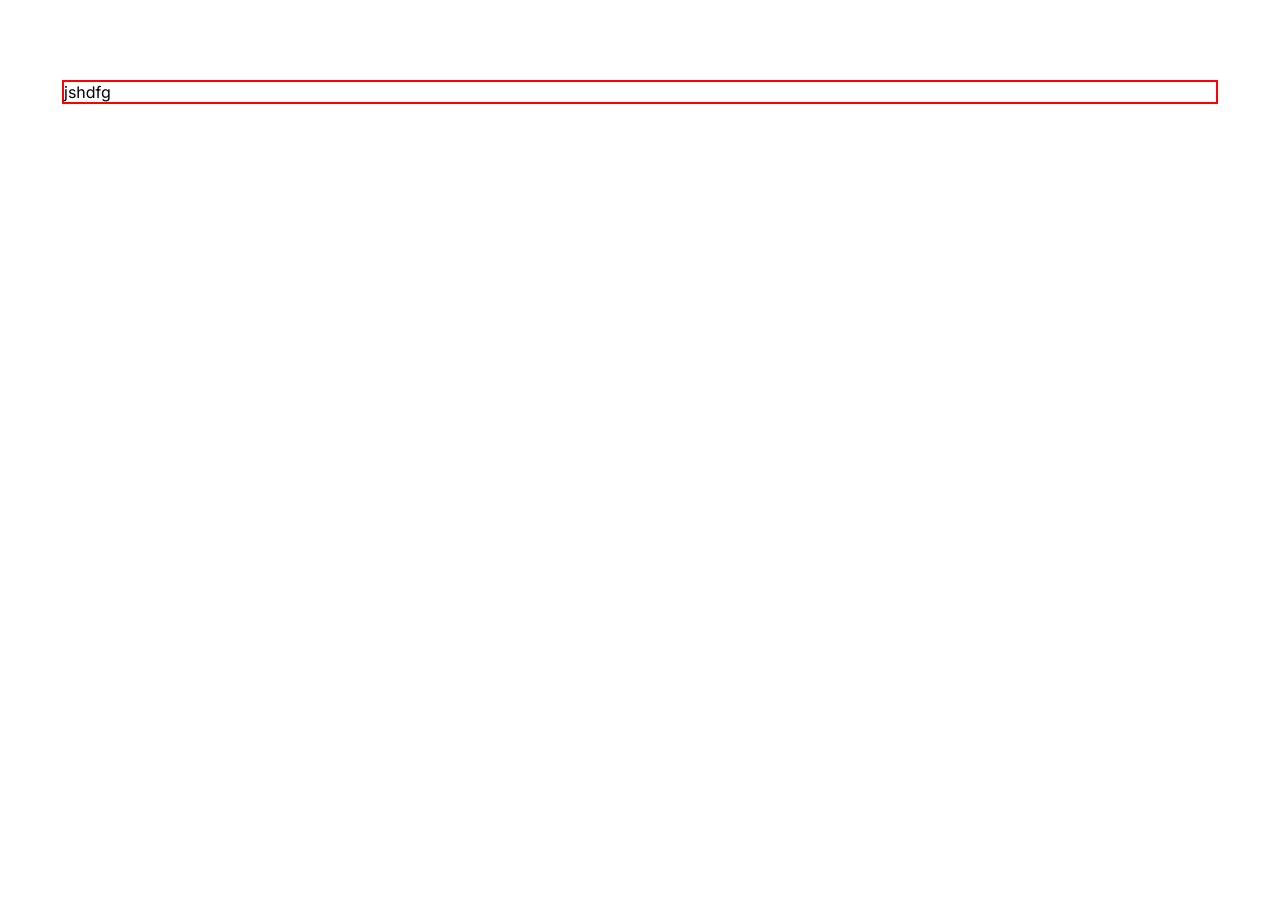
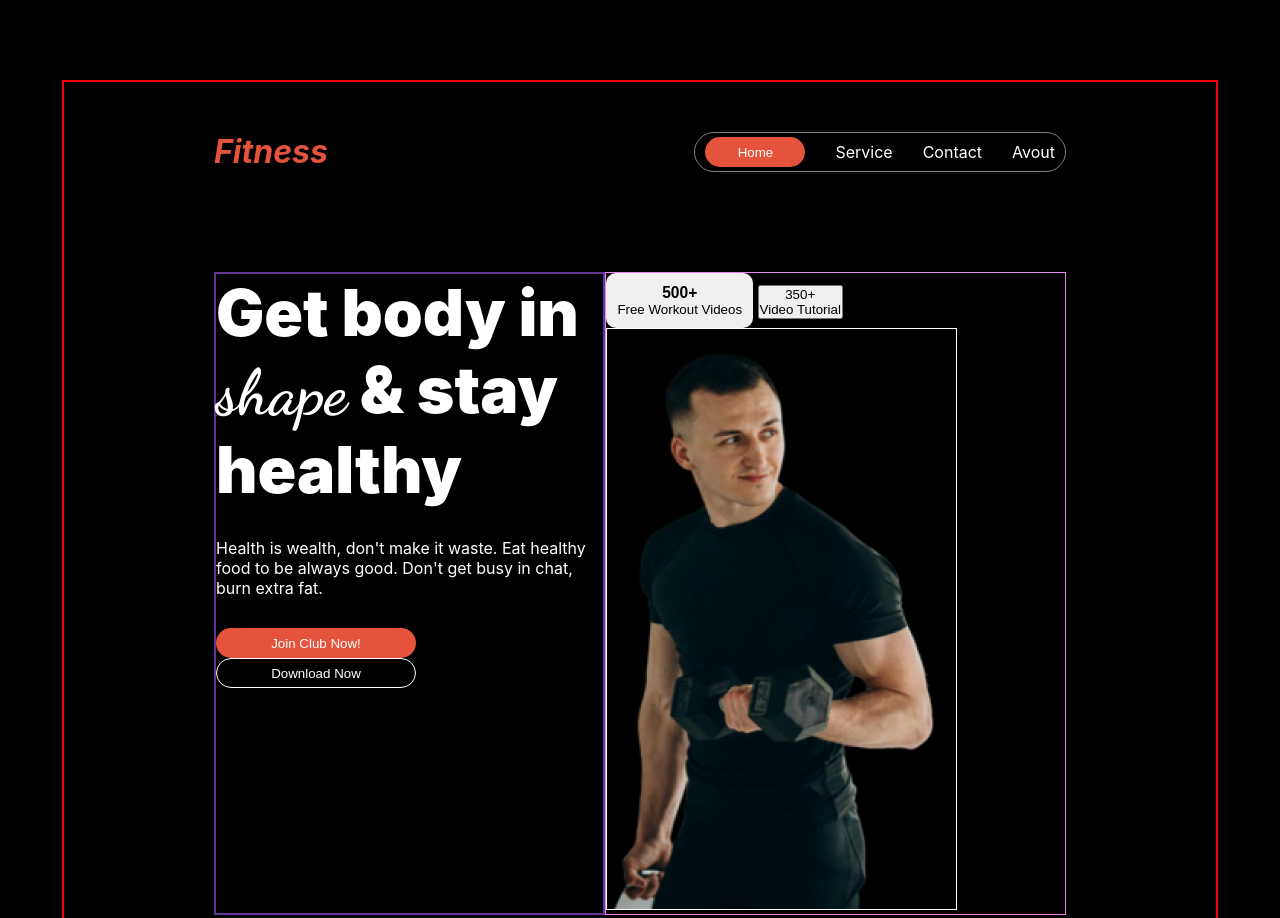
Before and after one commit to FarjanaEti/assignment-number-02, a plain HTML site: page index.html in a window 1280 px wide. Shown: the top 918 px of the page. Before the commit the page ends 800 px from the top, so only its background shows below. Drawn offline with Linux system fonts and the light colour scheme.

Commit message:
navbar done

```diff
--- a/index.html
+++ b/index.html
@@ -10,11 +10,35 @@
 <header>
 <!-- navbar start here -->
 <nav class="navbar">
-jshdfg
+<div class="nav-fitness-container">
+<h4><span class="orenge-color">Fitness</span></h4>
+</div>
+<div class="nav-item-contentainer">
+<button class="btn-vav">Home</button>
+<p>Service</p>
+<p>Contact</p>
+<p>Avout</p>
+</div>
 </nav>
 </header>
 <main>
+<section class="banner">
+ <div class="banner-text">
+<h1>Get body in <span class="italic">shape</span> & stay healthy</h1>
+ <p>Health is wealth, don't make it waste. Eat healthy food to be always good. Don't get busy in chat, burn extra fat.</p>
+ <button class="btn-primary">Join Club Now!</button>
+ <button class="button-2">Download Now</button>
+</div>
+ <div class="banner-img">
+    <button class="vedio">
+       <h3>500+</h3>
+       <p>Free Workout Videos</p>
+    </button>
+    <button>350+ <br> Video Tutorial</button>
+    <img src="images/Images-2.png" alt="">
+ </div>
 
+</section>
 </main>
 <footer>
 
--- a/styles/assignment.css
+++ b/styles/assignment.css
@@ -1,15 +1,97 @@
-/* @import url('https://fonts.googleapis.com/css2?family=Dancing+Script:wght@400..700&display=swap');
-body{
+@import url('https://fonts.googleapis.com/css2?family=Dancing+Script:wght@400..700&display=swap');
+.italic{
 font-family: "Dancing Script", cursive;
-} */
+}
 @import url('https://fonts.googleapis.com/css2?family=Dancing+Script:wght@400..700&family=Inter:wght@100..900&display=swap');
 body{
  font-family: "Inter", sans-serif;
 width: 90%;
 margin: 5rem auto;
 border: 2px solid red;
+background: black;
 }
 *{
  margin: 0;
  padding: 0;
 }
+/* shared style */
+.orenge-color{
+ color: rgb(230, 83, 60);
+ font-size: 2rem;
+ font-weight: 800px;
+ font-style: italic;
+}
+.btn-primary{
+ border-radius: 46px;
+ background: rgb(230, 83, 60);
+ width: 200px;
+height: 30px;
+ border: none;
+ color: white;
+}
+/* mavbar start here */
+.navbar{
+  display: flex;
+  justify-content: space-between;
+  padding: 50px 150px;
+}
+.nav-item-contentainer{
+display: flex;
+gap: 30px;
+border: 1px solid gray;
+border-radius: 30px;
+align-items: center;
+padding: 10px;
+height: 18px;
+color: white;
+}
+.btn-vav{
+  border-radius: 46px;
+ background: rgb(230, 83, 60);
+ width: 100px;
+height: 30px;
+ border: none;
+ color: white;
+}
+/* navbar start here */
+.banner{
+  display: flex;
+  padding: 50px 150px;
+  justify-content: space-between;
+}
+.banner-text{
+  width: 500px;
+  border: 2px solid rebeccapurple;
+}
+.banner-text h1{
+font-size:4rem ;
+font-weight: 900;
+color: white;
+}
+.banner-text p{
+color: white;
+margin: 30px 0;
+}
+.button-2{
+  width: 200px;
+  height: 30px;
+  border-radius: 30px;
+  border: none;
+  border: 1px solid rgb(255, 255, 255);
+  color: white;
+  background: black;
+}
+.banner-img{
+  background-repeat: no-repeat;
+   border: 1px solid violet;
+}
+.banner-img img{
+  border: 1px solid rgb(255, 255, 255);
+}
+.vedio{
+  border: 1px solid rgba(255, 255, 255, 0.1);
+border-radius: 10px;
+backdrop-filter: blur(50px);
+padding: 10px;
+color:;
+}
```
Also changed, not shown: images/Images-2.png (renamed from images/Images 2.png).
